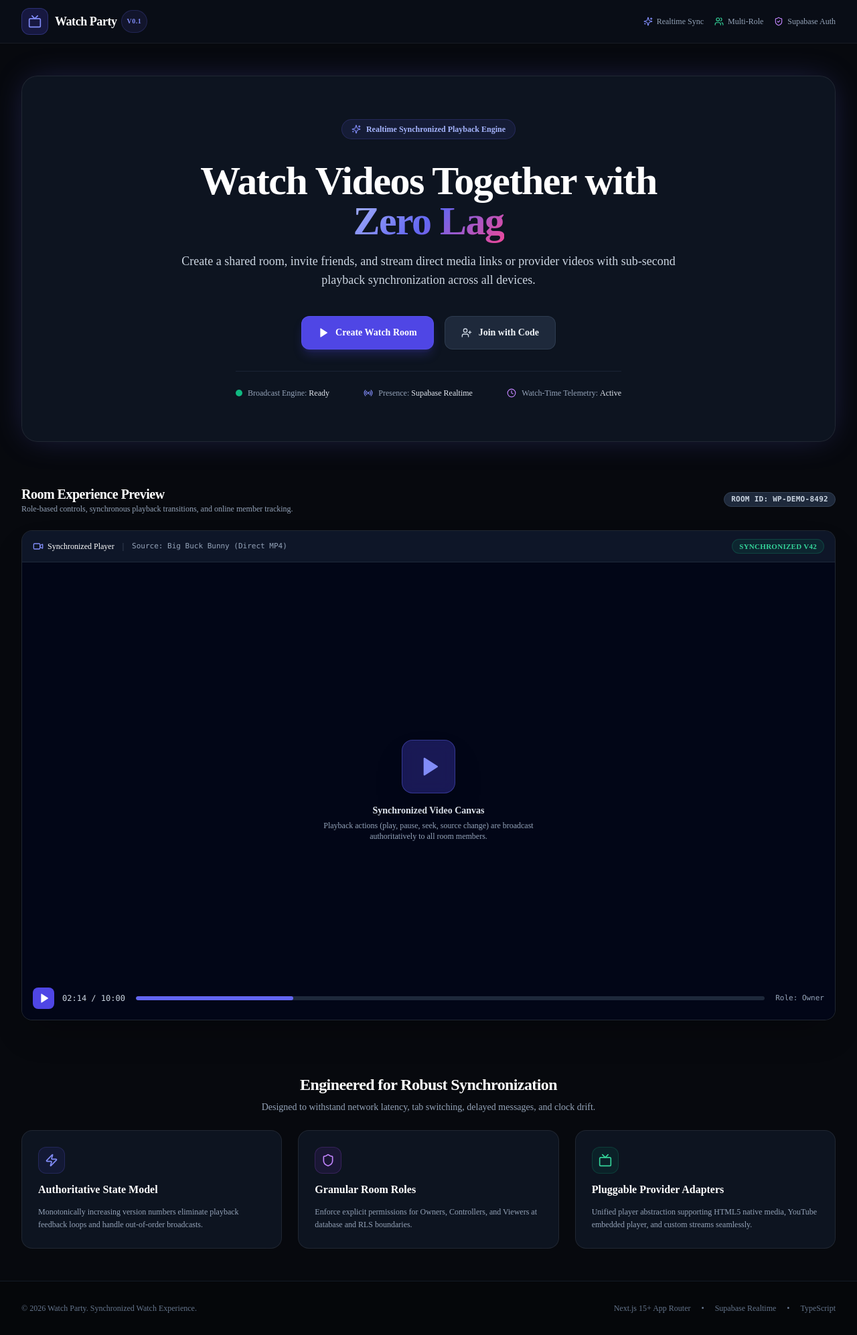
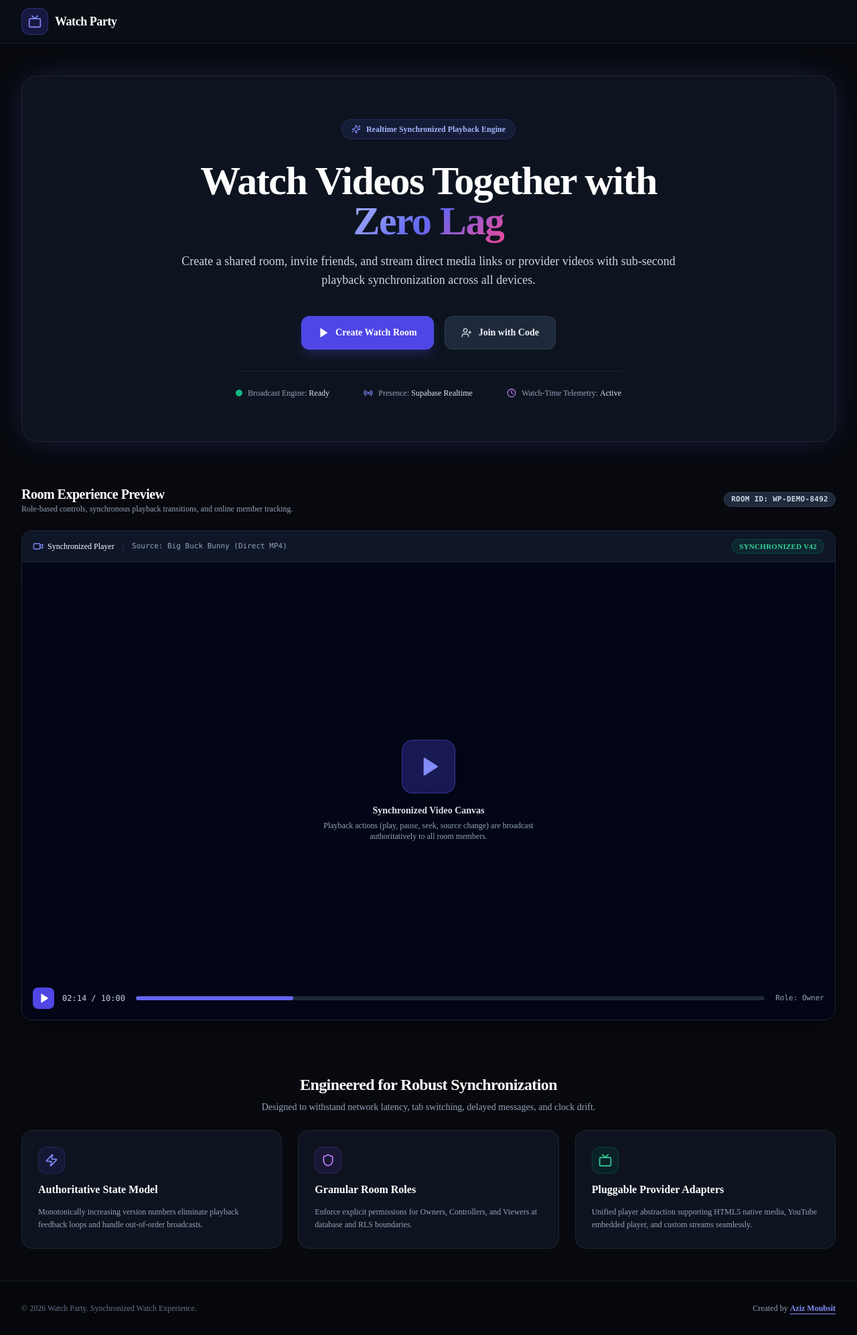
Before and after one commit to azizmoubsit/watch-party, a Next.js app: page / in a window 1280 px wide. Shown: the whole page at 67% size. Built offline with nearby package versions, Linux system fonts and the light colour scheme; no server answers.

Commit message:
fix(ui): remove tech stack badges and version tag, add Aziz Moubsit website link to footer

```diff
--- a/src/app/layout.tsx
+++ b/src/app/layout.tsx
@@ -1,6 +1,6 @@
 import type { Metadata } from "next";
 import Link from "next/link";
-import { Tv, Users, ShieldCheck, Sparkles } from "lucide-react";
+import { Tv } from "lucide-react";
 import { AuthProvider } from "@/lib/auth/auth-context";
 import { UserProfileMenu } from "@/components/auth/user-profile-menu";
 import { DisplayNameModal } from "@/components/auth/display-name-modal";
@@ -33,26 +33,11 @@
                 <div>
                   <span className="font-bold text-lg tracking-tight text-white flex items-center gap-1.5">
                     Watch Party
-                    <span className="text-[10px] uppercase tracking-wider font-semibold px-2 py-0.5 rounded-full bg-indigo-500/10 text-indigo-400 border border-indigo-500/20">
-                      v0.1
-                    </span>
                   </span>
                 </div>
               </Link>
 
               <nav className="flex items-center gap-4 sm:gap-6">
-                <div className="hidden md:flex items-center gap-4 text-xs font-medium text-slate-400">
-                  <span className="flex items-center gap-1.5">
-                    <Sparkles className="w-3.5 h-3.5 text-indigo-400" /> Realtime Sync
-                  </span>
-                  <span className="flex items-center gap-1.5">
-                    <Users className="w-3.5 h-3.5 text-emerald-400" /> Multi-Role
-                  </span>
-                  <span className="flex items-center gap-1.5">
-                    <ShieldCheck className="w-3.5 h-3.5 text-purple-400" /> Supabase Auth
-                  </span>
-                </div>
-
                 <UserProfileMenu />
               </nav>
             </div>
@@ -67,13 +52,17 @@
           <footer className="border-t border-slate-800/60 py-8 bg-[#05070a]">
             <div className="max-w-7xl mx-auto px-4 sm:px-6 lg:px-8 flex flex-col sm:flex-row items-center justify-between gap-4 text-xs text-slate-500">
               <p>© {new Date().getFullYear()} Watch Party. Synchronized Watch Experience.</p>
-              <div className="flex items-center gap-4">
-                <span>Next.js 15+ App Router</span>
-                <span>•</span>
-                <span>Supabase Realtime</span>
-                <span>•</span>
-                <span>TypeScript</span>
-              </div>
+              <p className="text-slate-400">
+                Created by{" "}
+                <a
+                  href="https://azizmoubsit.com"
+                  target="_blank"
+                  rel="noopener noreferrer"
+                  className="text-indigo-400 hover:text-indigo-300 transition-colors font-semibold underline underline-offset-4"
+                >
+                  Aziz Moubsit
+                </a>
+              </p>
             </div>
           </footer>
         </AuthProvider>
```
